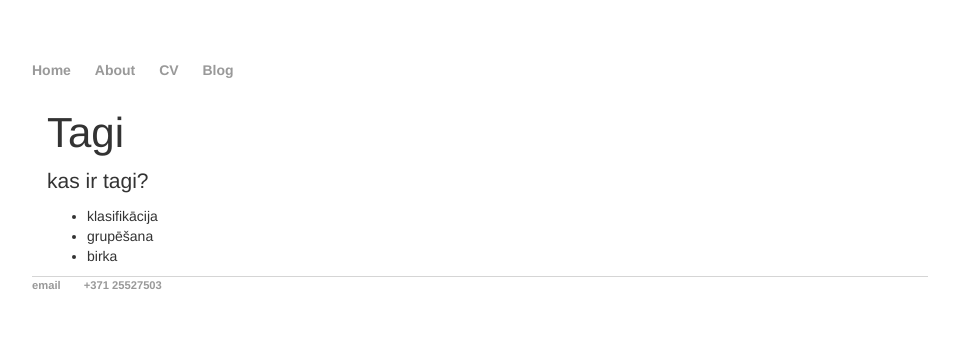
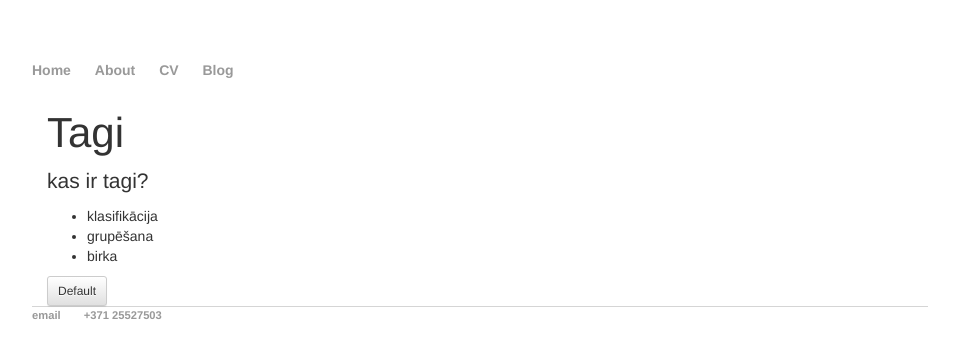
Before and after one commit to diwii/diwii.github.io, a Jekyll site: the page built from index.html, in a window 1280 px wide. Shown: the top 358 px of the page, without its empty margins (160-1119 px from the left). Built offline with Jekyll 4.4.1, drawn with Linux system fonts in a browser that asks for light colours; nearby versions of some CDN libraries.

Commit message:
Update index.html

```diff
--- a/index.html
+++ b/index.html
@@ -11,3 +11,5 @@ title: Valdis, Diwii
 <li>birka</li>
 </ul>
 </div><!-- /.blurb -->
+
+<button type="button" class="btn btn-sm btn-default">Default</button>
```
